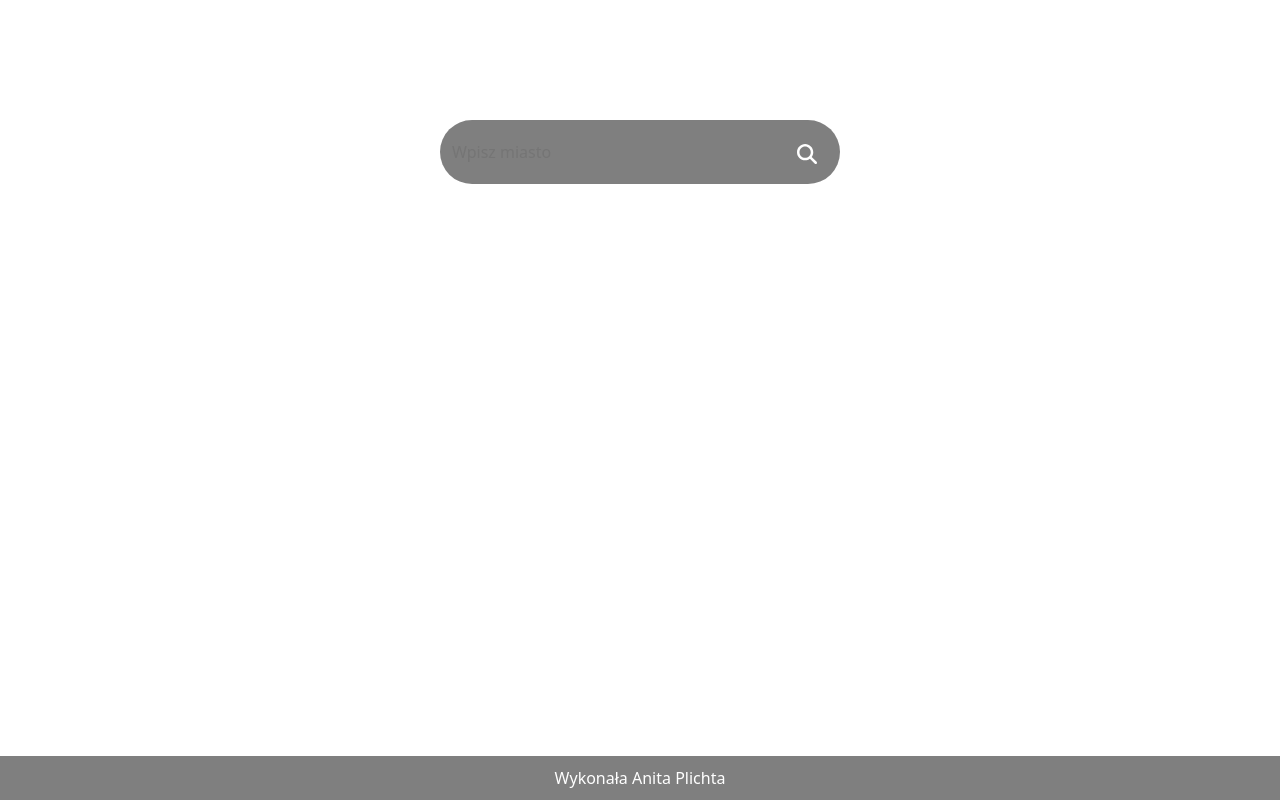
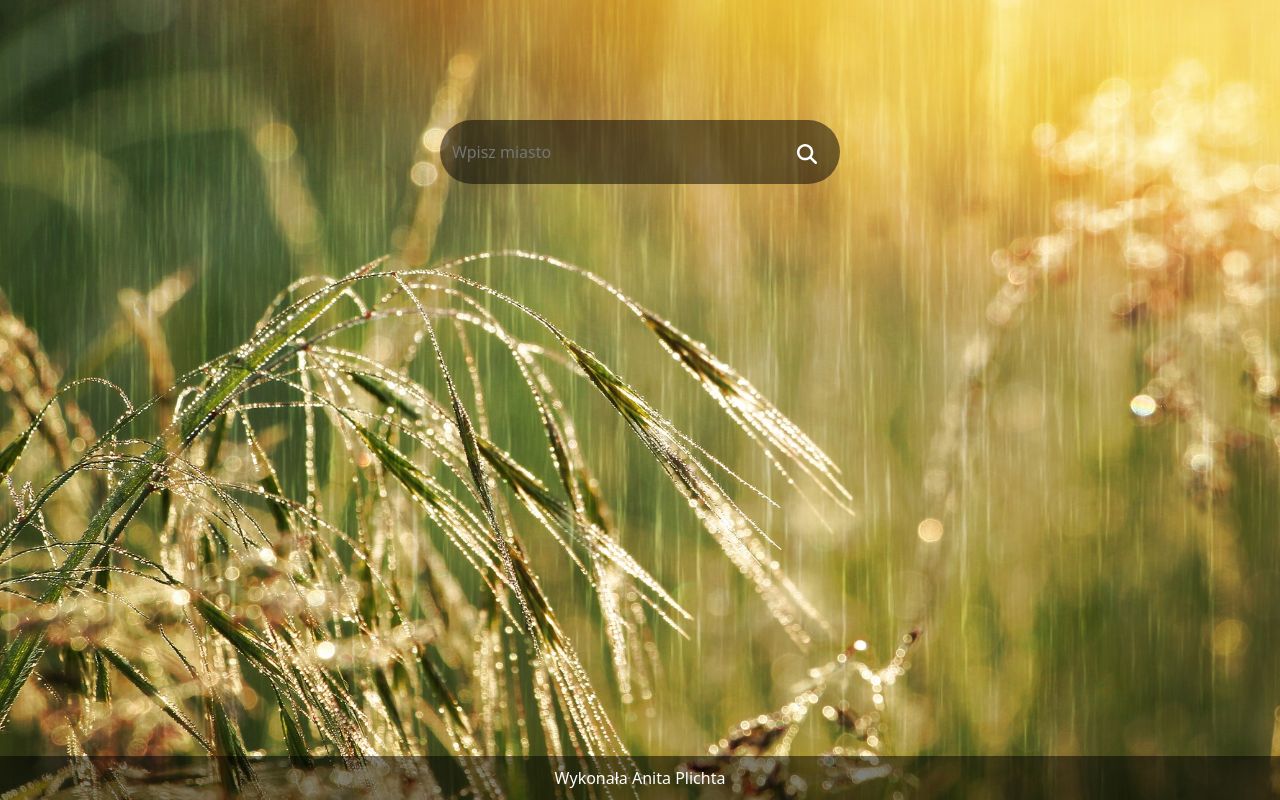
Before and after one commit to ariveta/weatherApp, a plain HTML site: page index.html in a window 1280 px wide. Drawn offline with nearby package versions, Linux system fonts and the light colour scheme.

Commit message:
Update style.css

```diff
--- a/style.css
+++ b/style.css
@@ -10,7 +10,7 @@ body {
 
 .tlo {
     position: absolute;
-    background-image: url(img/10d.jpg);
+    background-image: url(10d.jpg);
     background-size: cover;
     background-position: center center;
     height: 100vh;
```
